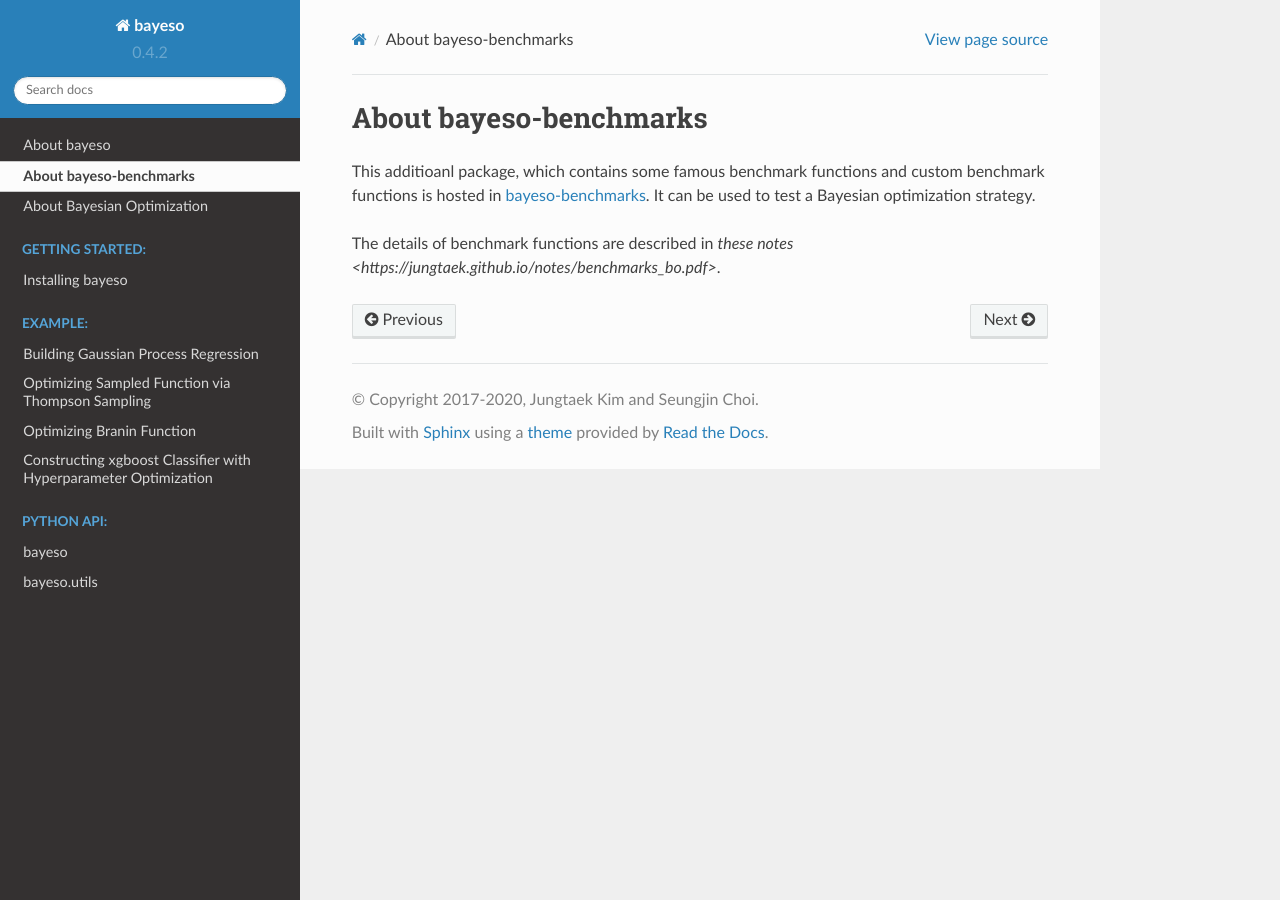
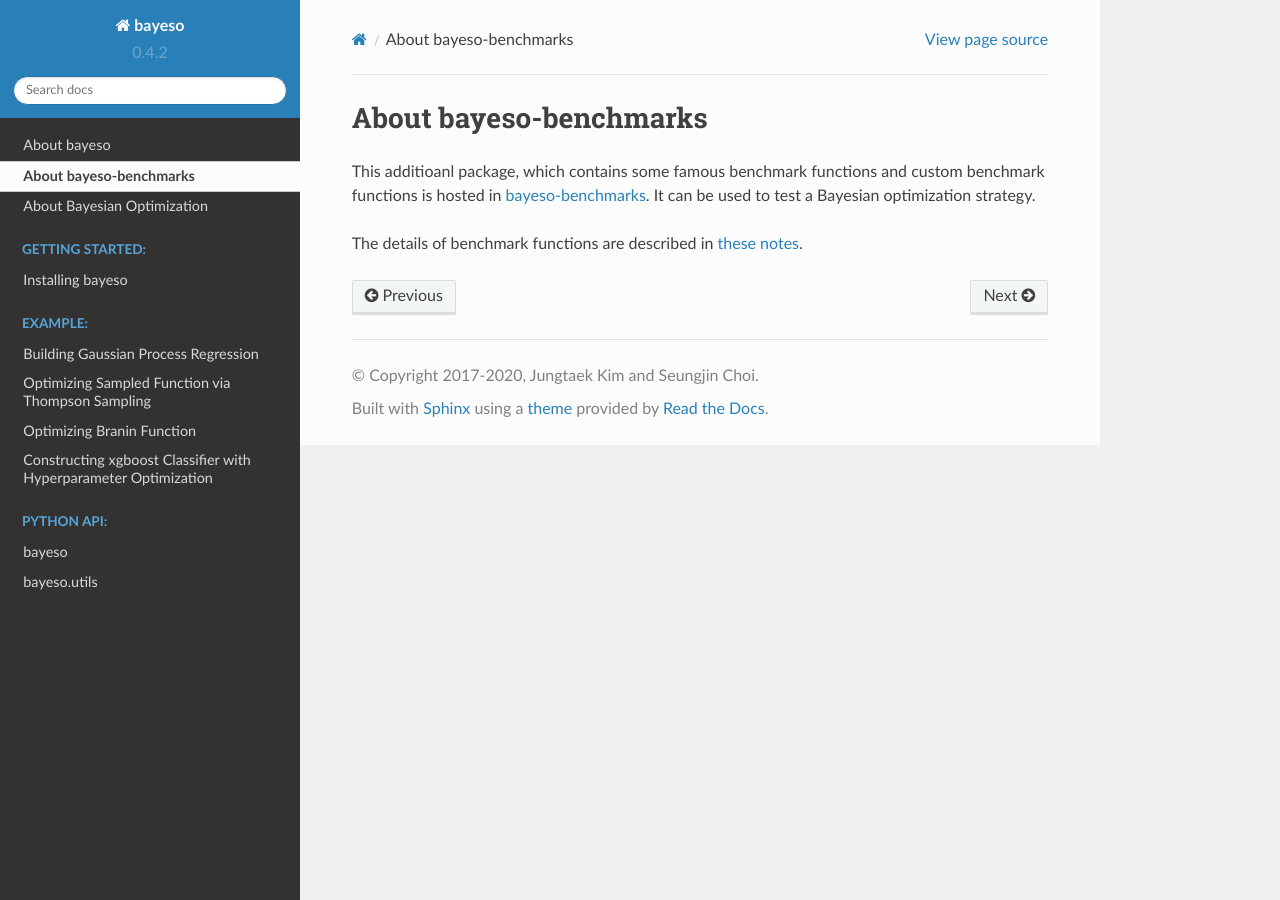
Before and after one commit to jungtaekkim/bayeso, a Sphinx documentation site: the page built from docs/about/about_bayeso_benchmarks.rst, in a window 1280 px wide. Built offline with Sphinx 7.4.7 and the Read the Docs theme 2.0.0, drawn with Linux system fonts in a browser that asks for light colours.

Commit message:
UPDATE: fix a typo

```diff
--- a/docs/about/about_bayeso_benchmarks.rst
+++ b/docs/about/about_bayeso_benchmarks.rst
@@ -3,4 +3,4 @@
 
 This additioanl package, which contains some famous benchmark functions and custom benchmark functions is hosted in `bayeso-benchmarks <https://github.com/jungtaekkim/bayeso-benchmarks>`_. It can be used to test a Bayesian optimization strategy.
 
-The details of benchmark functions are described in `these notes <https://jungtaek.github.io/notes/benchmarks_bo.pdf>`.
+The details of benchmark functions are described in `these notes <https://jungtaek.github.io/notes/benchmarks_bo.pdf>`_.
```
